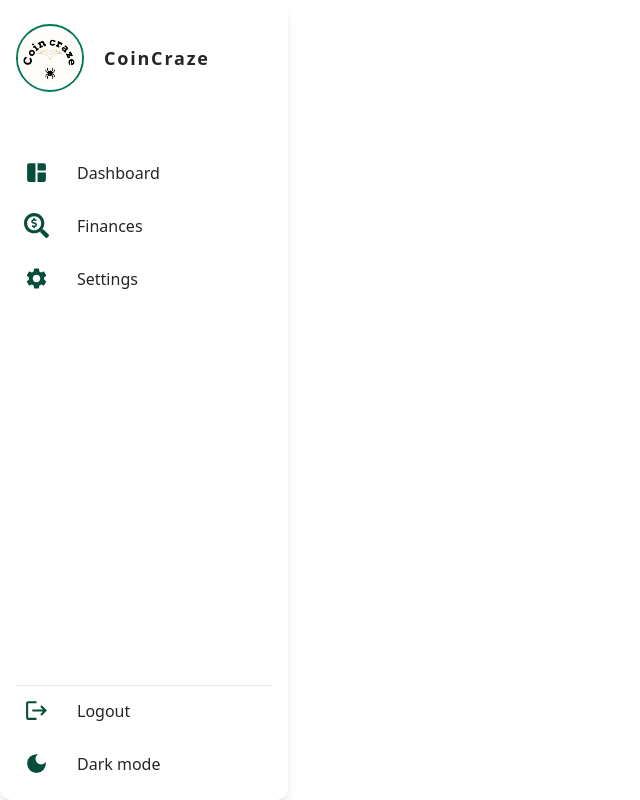
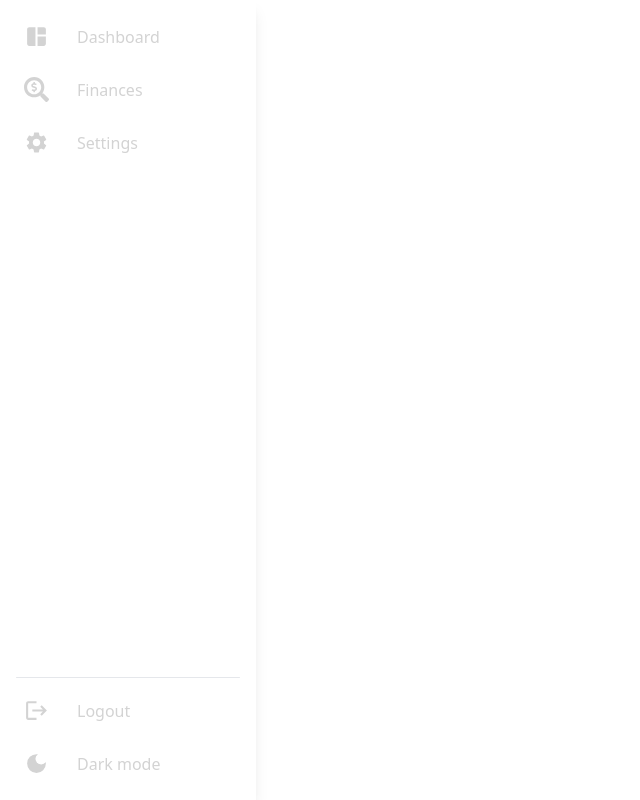
Before and after one commit to sudhi14/my-expense-budget-tracker, a React (Vite) app: page /home in a window 1280 px wide. Shown: the whole page, without its empty margins (0-640 px from the left). Built offline with nearby package versions, Linux system fonts and the light colour scheme.

Commit message:
Deleting unnecessary code

```diff
--- a/src/components/GlobalSidebar/index.tsx
+++ /dev/null
@@ -1,91 +0,0 @@
-import { useLocation } from "react-router-dom";
-import GlobalSidebarItems from "../GlobalSidebarItems";
-import {
-  MdSpaceDashboard,
-  MdSettings,
-  MdLogout,
-  MdSearch,
-  MdLightMode,
-  MdDarkMode,
-} from "react-icons/md";
-import { FaSearchDollar } from "react-icons/fa";
-import { IoLogoBitcoin } from "react-icons/io";
-import MainLogo from "../../assets/images/logo/main-logo.png";
-
-const GlobalSidebar = () => {
-  const navMainItems = [
-    {
-      title: "Dashboard",
-      link: "/home/dashboard",
-      icon: <MdSpaceDashboard size={25} />,
-    },
-    {
-      title: "Finances",
-      link: "/home/finances",
-      icon: <FaSearchDollar size={25} />,
-    },
-    {
-      title: "Settings",
-      link: "/home/settings",
-      icon: <MdSettings size={25} />,
-    },
-  ];
-
-  const navSecItems = [
-    {
-      title: "Logout",
-      link: "/",
-      icon: <MdLogout size={25} />,
-    },
-    {
-      title: "Dark mode",
-      link: "/",
-      icon: <MdDarkMode size={25} />,
-    },
-  ];
-  const location = useLocation();
-  console.log(location);
-
-  return (
-    <div className="inset-0 flex flex-col w-72 h-full shadow-lg bg-white rounded-xl">
-      <header className="flex flex-row gap gap-5 items-center py-1 px-1 mb-10 mt-5 ml-3">
-        <div className="border-2 border-solid border-emerald-700 rounded-full">
-          <img
-            src={MainLogo}
-            alt=""
-            className="object-contain h-16 w-16 rounded-full"
-          />
-        </div>
-        <p className="font-bold text-lg tracking-widest">CoinCraze</p>
-        {/* <hr className="h-px my-8 bg-gray-200 border-3 bg-customGrayHighlight rounded-xl translate-y-10" /> */}
-      </header>
-
-      <section className="flex flex-col gap-3 h-screen m-4">
-        {/* <div className="relative text-gray-500 block">
-          <MdSearch
-            className="pointer-events-none absolute top-1/2 transform -translate-y-1/2 left-2"
-            size="25"
-          />
-
-          <input
-            placeholder="Search"
-            className="form-input py-3 px-2 w-full block pl-14 focus:outline-none bg-customGrayHighlight rounded-xl placeholder-customGrayFont"
-          />
-        </div> */}
-
-        {navMainItems.map((curr) => (
-          <GlobalSidebarItems key={curr.link} {...curr} location={location} />
-        ))}
-
-        <div className="mt-auto w-full flex flex-col gap-3">
-          <hr className="h-px my-8 bg-gray-200 border-3 bg-customGrayHighlight rounded-xl translate-y-10" />
-          {navSecItems.map((curr) => (
-            <GlobalSidebarItems key={curr.link} {...curr} location={location} />
-          ))}
-        </div>
-      </section>
-    </div>
-  );
-};
-
-export default GlobalSidebar;
--- a/src/components/GlobalSidebarItems/index.tsx
+++ /dev/null
@@ -1,25 +0,0 @@
-import { NavLink } from "react-router-dom";
-
-const GlobalSidebarItems = (curr: {
-  title: string;
-  link: string;
-  icon: string;
-}) => {
-  return (
-    <div
-    // className={`group ${curr.title === "Dark mode" ? "bg-customGrayHighlight rounded-xl" : "hover:bg-customGrayHighlight hover:rounded-xl"} cursor-pointer py-1 px-1`}
-    >
-      <section className="flex flex-row gap-5 items-center">
-        <div className={`p-2 text-emerald-900`}>{curr.icon}</div>
-        <NavLink
-          to={curr.link}
-          // className="group-hover:text-gray-700 text-customGrayFont text-bold"
-        >
-          {curr.title}
-        </NavLink>
-      </section>
-    </div>
-  );
-};
-
-export default GlobalSidebarItems;
--- /dev/null
+++ b/src/components/customComponents/GlobalSidebar/GlobalSidebarHeader/index.tsx
@@ -0,0 +1,18 @@
+import MainLogo from "../../../assets/images/logo/main-logo.png";
+
+export const GlobalSidebarHeader = () => {
+  return (
+    <>
+      <div className="border-2 border-solid border-emerald-700 rounded-full">
+        <img
+          src={MainLogo}
+          alt=""
+          className="object-contain h-16 w-16 rounded-full"
+        />
+      </div>
+      <p className="font-bold text-lg tracking-widest">CoinCraze</p>
+    </>
+  );
+};
+
+export default GlobalSidebarHeader;
--- /dev/null
+++ b/src/components/customComponents/GlobalSidebar/GlobalSidebarItems/index.tsx
@@ -0,0 +1,18 @@
+import { NavLink } from "react-router-dom";
+
+const GlobalSidebarItems = (curr: {
+  title: string;
+  link: string;
+  icon: string;
+}) => {
+  return (
+    <div>
+      <section className="flex flex-row gap-5 items-center">
+        <div className={`p-2`}>{curr.icon}</div>
+        <NavLink to={curr.link}>{curr.title}</NavLink>
+      </section>
+    </div>
+  );
+};
+
+export default GlobalSidebarItems;
--- /dev/null
+++ b/src/components/customComponents/GlobalSidebar/index.tsx
@@ -0,0 +1,67 @@
+import { useLocation } from "react-router-dom";
+import GlobalSidebarItems from "./GlobalSidebarItems";
+import {
+  MdSpaceDashboard,
+  MdSettings,
+  MdLogout,
+  MdDarkMode,
+} from "react-icons/md";
+import { FaSearchDollar } from "react-icons/fa";
+
+const GlobalSidebar = () => {
+  const navMainItems = [
+    {
+      title: "Dashboard",
+      link: "/home/dashboard",
+      icon: <MdSpaceDashboard size={25} />,
+    },
+    {
+      title: "Finances",
+      link: "/home/finances",
+      icon: <FaSearchDollar size={25} />,
+    },
+    {
+      title: "Settings",
+      link: "/home/settings",
+      icon: <MdSettings size={25} />,
+    },
+  ];
+
+  const navSecItems = [
+    {
+      title: "Logout",
+      link: "/",
+      icon: <MdLogout size={25} />,
+    },
+    {
+      title: "Dark mode",
+      link: "/",
+      icon: <MdDarkMode size={25} />,
+    },
+  ];
+  const location = useLocation();
+  console.log(location);
+
+  return (
+    <div className="inset-0 flex flex-col w-64 h-full shadow-lg  bg-customBgAccentss">
+      {/* <header className="flex flex-row gap gap-5 items-center py-1 px-1 mb-10 mt-5 ml-3">
+        <GlobalSidebarHeader />
+      </header> */}
+
+      <section className="flex flex-col gap-3 h-screen m-4">
+        {navMainItems.map((curr) => (
+          <GlobalSidebarItems key={curr.link} {...curr} location={location} />
+        ))}
+
+        <div className="mt-auto w-full flex flex-col gap-3">
+          <hr className="h-px bg-gray-200 rounded-xl" />
+          {navSecItems.map((curr) => (
+            <GlobalSidebarItems key={curr.link} {...curr} location={location} />
+          ))}
+        </div>
+      </section>
+    </div>
+  );
+};
+
+export default GlobalSidebar;
--- /dev/null
+++ b/src/components/interactiveComponents/Buttons/index.tsx
@@ -0,0 +1,13 @@
+const Buttons = ({ attrs, additionalClassName, type, value, handleClick }) => {
+  return (
+    <input
+      {...attrs}
+      type={type}
+      value={value}
+      className={`h-10 w-full mb-5 rounded-lg px-3 bg-emerald-700 text-white cursor-pointer ${additionalClassName}`}
+      onClick={handleClick}
+    />
+  );
+};
+
+export default Buttons;
--- /dev/null
+++ b/src/components/interactiveComponents/TextBox/index.tsx
@@ -0,0 +1,13 @@
+const InputBox = ({ attrs, additionalClassName, type, placeholder, handleClick }) => {
+  return (
+    <input
+      {...attrs}
+      type={type}
+      placeholder={placeholder}
+      className={`h-10 w-full mb-5 rounded-lg px-3 outline-1 outline outline-gray-300  hover:outline-2 ${additionalClassName}`}
+      onClick={handleClick}
+    />
+  );
+};
+
+export default InputBox;
--- a/src/pages/Home/index.tsx
+++ b/src/pages/Home/index.tsx
@@ -1,7 +1,7 @@
 import { Outlet } from "react-router-dom";
-import GlobalSidebar from "../../components/GlobalSidebar/index";
 import { useNavigate } from "react-router-dom";
 import { useEffect } from "react";
+import GlobalSidebar from "../../components/customComponents/GlobalSidebar";
 
 const Home = () => {
   const auth = true;
--- a/src/pages/Login/index.tsx
+++ b/src/pages/Login/index.tsx
@@ -1,41 +1,13 @@
 import LoginLogo from "../../assets/images/login/login-bg-image.jpg";
 import { useNavigate } from "react-router-dom";
+import TextBox from "../../components/interactiveComponents/TextBox";
+import Buttons from "../../components/interactiveComponents/Buttons";
 
 const Login = () => {
   const navigate = useNavigate();
   return (
-    // <div className="w-screen h-screen flex justify-center items-center">
-    //   {/* The centered container for login page*/}
-    //   <div className="w-3/4 h-3/4 bg-[#ffc04c] flex justify-start align-start relative mx-auto rounded-xl overflow-hidden">
-    //     <div className="w-1/2"></div>
-
-    //     {/* Container that holds the login image */}
-    //     <div>
-    //       <img
-    //         src={LoginLogo}
-    //         alt="Login logo"
-    //         className="h-full"
-    //       />
-    //     </div>
-    //   </div>
-    // </div>
-
-    // <div className-="bg-[image:(../../assets/images/login/login-bg-image.jpg)]"></div>
-    // <>
-    //   <div
-    //     style={{
-    //       backgroundImage: `url(${LoginLogo}), linear-gradient(rgba(0, 0, 0, 0.5), rgba(0, 0, 0, 0.5))`,
-    //       backgroundRepeat: "no-repeat",
-    //       backgroundSize: "cover",
-    //       filter: "brightness(50%)",
-    //       zIndex: "-999",
-    //     }}
-    //     className="h-screen flex justify-center items-center relative"
-    //   >
-    //     <div className="h-3/4 w-1/4 bg-white"></div>
-    //   </div>
-    // </>
     <>
+      {/* Background for login page */}
       <div className="w-full flex flex-row h-screen">
         <div
           style={{ backgroundImage: `url(${LoginLogo})` }}
@@ -47,11 +19,11 @@ const Login = () => {
             <p className="text-emerald-800 text-sm font-bold -translate-x-4">
               The simplest way to track your expenses
             </p>
-            {/* <p className="text-emerald-800 text-8xl font-bold translate-x-36">tracker!</p> */}
           </div>
         </div>
       </div>
 
+      {/* Form to get username and password */}
       <form action="">
         <div className="fixed inset-0 bg-black bg-opacity-50 flex justify-center items-center ">
           <div className="p-10 bg-white rounded-2xl 2xl:w-1/4 flex flex-col space-y-8 lg:w-[30%] md:w-1/2 sm:w-full">
@@ -59,27 +31,21 @@ const Login = () => {
               <h1 className="text-4xl text-center font-bold tracking-tighter text-black mb-1">
                 Sign in
               </h1>
+
               <p className="text-center font-medium text-gray-400">
                 Sign in with your email here
               </p>
             </div>
 
             <div className="flex flex-col justify-center items-center">
-              <input
-                type="text"
-                placeholder="Email"
-                className="h-10 w-full mb-5 rounded-lg px-3 outline-1 outline outline-gray-300  hover:outline-2"
-              />
-              <input
-                type="password"
-                placeholder="Password"
-                className="h-10 w-full mb-5 rounded-lg px-3 outline-1 outline outline-gray-300  hover:outline-2"
-              />
-              <input
+              <TextBox type="text" placeholder="Email" />
+
+              <TextBox type="password" placeholder="Password" />
+
+              <Buttons
                 type="submit"
                 value="Sign in"
-                className="h-10 w-full mb-5 rounded-lg px-3 bg-emerald-700 text-white cursor-pointer"
-                onClick={() => navigate("/home")}
+                handleClick={() => navigate("/home")}
               />
             </div>
 
@@ -92,6 +58,7 @@ const Login = () => {
                   Reset
                 </a>
               </p>
+
               <p className="text-center">
                 Don't have an account?{" "}
                 <a href="" className="text-emerald-700">
--- a/tailwind.config.js
+++ b/tailwind.config.js
@@ -7,11 +7,10 @@ export default {
         poppins: ['Roboto']
       },
       colors: {
-        customGrayHighlight: 'rgba(245,245,245,255)',
-        customGrayFont: 'rgba(163,163,163,255)',
-        customOrange: 'rgba(248,179,38,255)',
         customOffWhite: 'rgb(250, 249, 246)',
-        customFontColor: 'rgb(37,37,37)'
+        customFontColor: 'rgb(211,211,211)',
+        customBgAccents: 'rgb(75,0,130)',
+        customComponents : 'rgb(255,69,0)'
 
       }
     },
```
